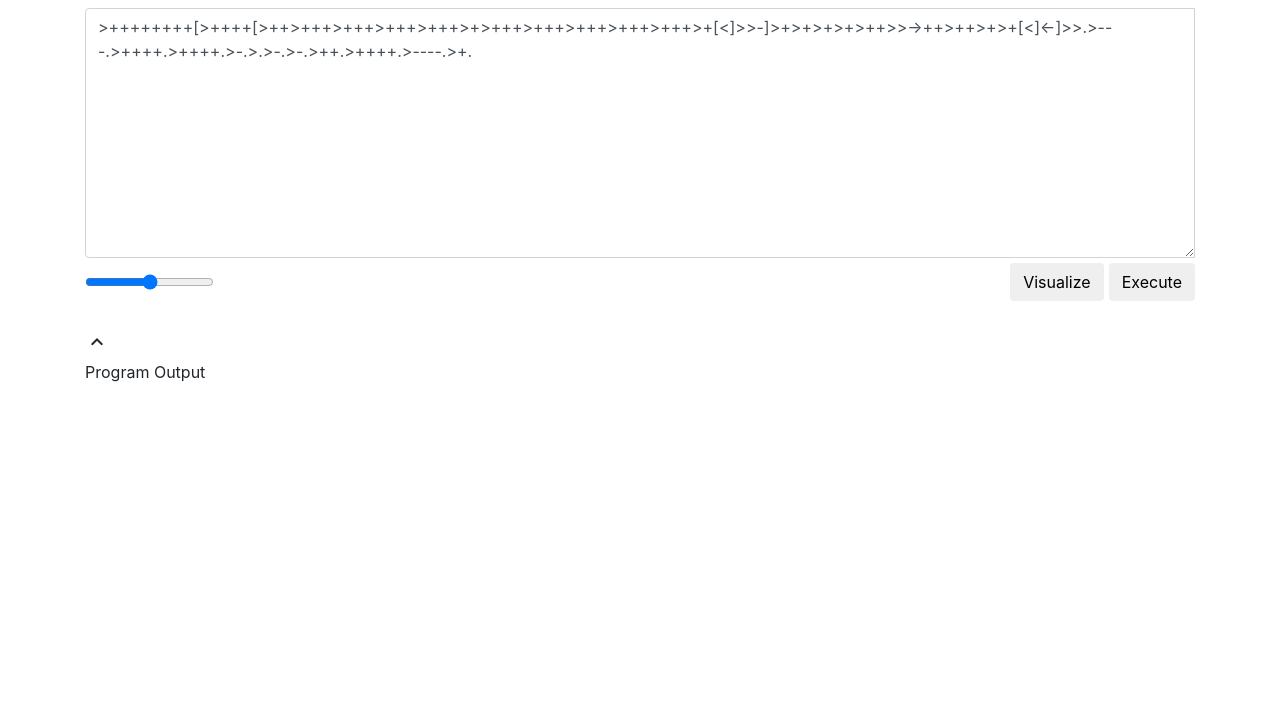
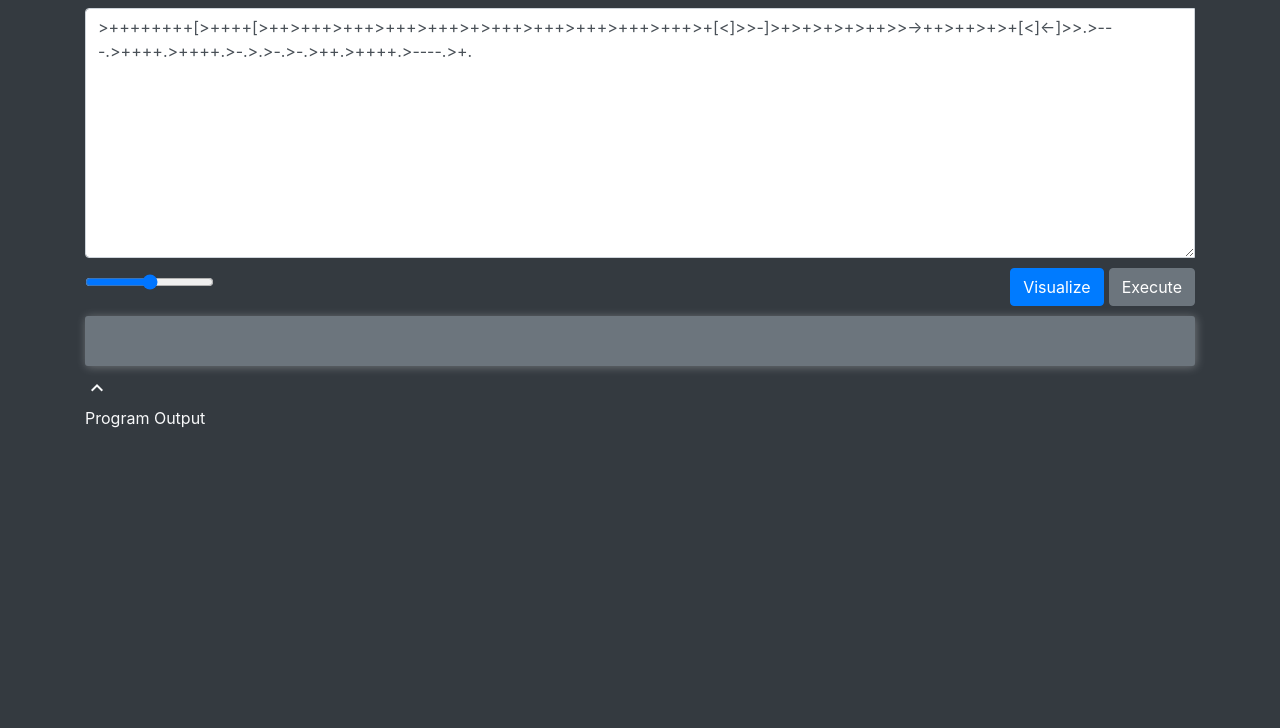
Before and after one commit to BenJamesFleming/brainfuck-javascript, a plain HTML site: page index.html in a window 1280 px wide. Shown: the part 72-800 px from the top of the page. Drawn offline with nearby package versions, Linux system fonts and the light colour scheme.

Commit message:
add color

```diff
--- a/css/styles.css
+++ b/css/styles.css
@@ -26,18 +26,24 @@ header {
 /* Input Group Action Styles */
 .input-group.actions { width: auto; }
 .input-group.actions > button {
-  margin: 5px 0px 5px 5px;
+  margin: 10px 0px 0px 5px;
 }
 
 /* Cell List Styles */
 .cell-list {
   overflow-x: scroll;
   max-width: 100%;
+  width: 100%;
+  height: 50px;
+  box-shadow: 1px 1px 10px rgba(255,255,255,0.3);
+  border-radius: 3px;
+  margin: 10px 0;
 }
 .cell-list::-webkit-scrollbar { display: none; }
 .cell-list > button {
   min-width: 50px;
-  margin: 2px;
+  height: 100%;
+  margin: 0 2px;
   padding: 3px;
 }
 
--- a/index.html
+++ b/index.html
@@ -9,7 +9,7 @@
   <link rel="stylesheet" href="https://stackpath.bootstrapcdn.com/bootstrap/4.1.3/css/bootstrap.min.css" integrity="sha384-MCw98/SFnGE8fJT3GXwEOngsV7Zt27NXFoaoApmYm81iuXoPkFOJwJ8ERdknLPMO" crossorigin="anonymous">
   <link rel="stylesheet" href="css/styles.css">
 </head>
-<body>
+<body class="bg-dark text-light">
 
   <div class="container">
     <header>
@@ -23,12 +23,12 @@
         <div class="input-group options">
           <input id="delay_slider" type="range" min="0" max="100">
           <div class="input-group actions">
-            <button class="btn btn-default" type="button" id="run_btn">Visualize</button>
-            <button class="btn btn-default" type="button" id="execute_btn">Execute</button>
+            <button class="btn btn-primary" type="button" id="run_btn">Visualize</button>
+            <button class="btn btn-secondary" type="button" id="execute_btn">Execute</button>
           </div>
         </div>
       </div>
-      <div class="btn-group cell-list" role="group"></div>
+      <div class="bg-secondary btn-group cell-list" role="group"></div>
       <div class="cell-pointer"><i class="material-icons">keyboard_arrow_up</i></div>
       <div class="panel panel-default">
         <div class="panel-heading">Program Output</div>
```
